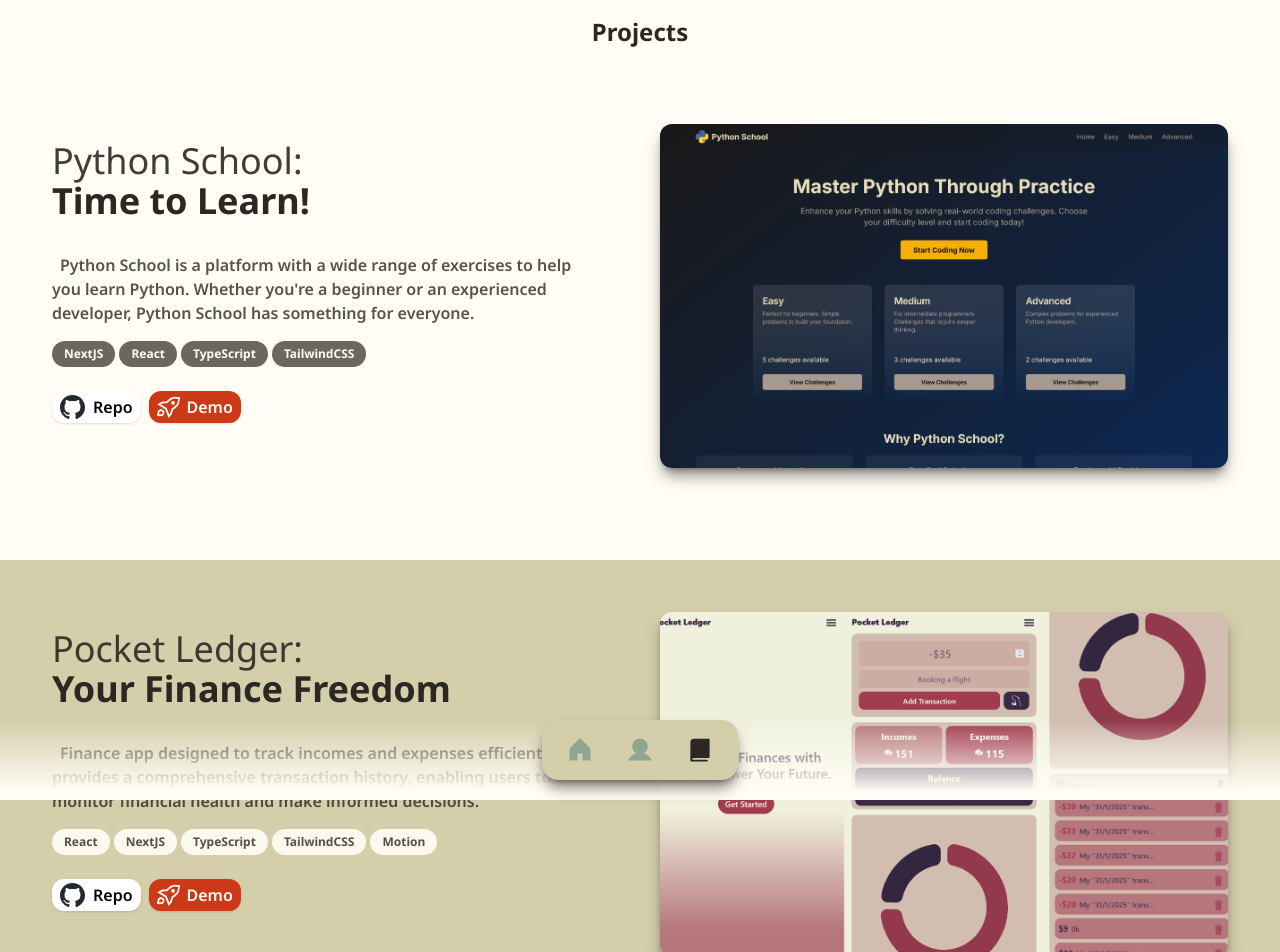
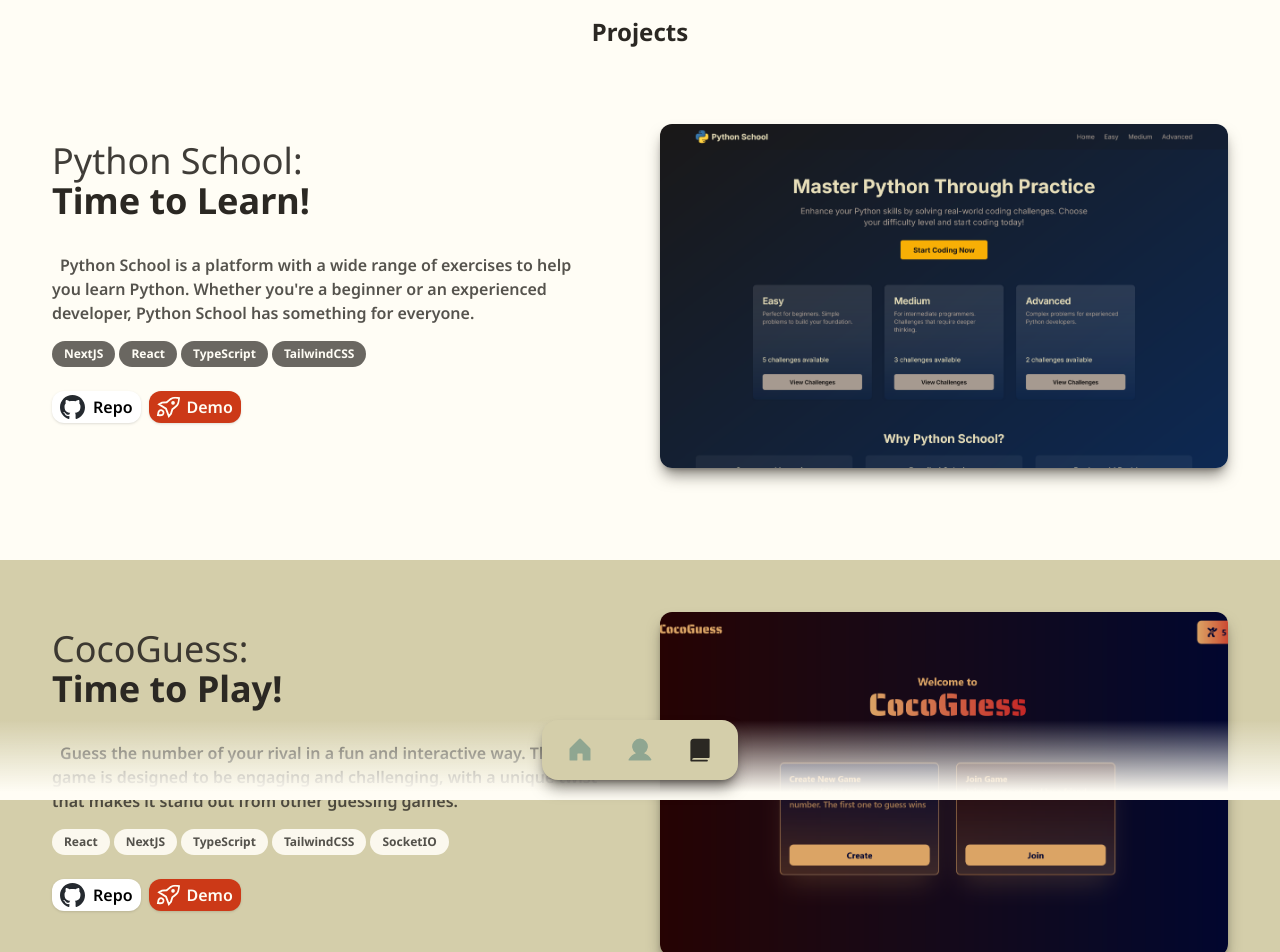
Before and after one commit to fantasyfuerte/portfolio, a Next.js app: page /projects in a window 1280 px wide. Shown: the top 952 px of the page. Built offline with nearby package versions, Linux system fonts and the light colour scheme.

Commit message:
Implement code changes to enhance functionality and improve performance

```diff
--- a/data.tsx
+++ b/data.tsx
@@ -17,14 +17,14 @@ export const projects = [
     technologies: ["NextJS", "React", "TypeScript", "TailwindCSS"],
   },
   {
-    name: "Pocket Ledger",
-    subtitle: "Your Finance Freedom",
+    name: "CocoGuess",
+    subtitle: "Time to Play!",
     description:
-      "Finance app designed to track incomes and expenses efficiently. It provides a comprehensive transaction history, enabling users to monitor financial health and make informed decisions.",
-    image: "/projects/pocket-ledger.png",
-    repo: "https://github.com/fantasyfuerte/pocket-ledger",
-    demo: "https://pocket-ledger.vercel.app/",
-    technologies: ["React", "NextJS", "TypeScript", "TailwindCSS", "Motion"],
+      "Guess the number of your rival in a fun and interactive way. The game is designed to be engaging and challenging, with a unique twist that makes it stand out from other guessing games.",
+    image: "/projects/cocoguess.png",
+    repo: "https://github.com/fantasyfuerte/numbers-game",
+    demo: "https://cocoguess.vercel.app/",
+    technologies: ["React", "NextJS", "TypeScript", "TailwindCSS", "SocketIO"],
   },
   {
     name: "Gainz Journal",
@@ -45,6 +45,7 @@ export const projects = [
       "AuthJS",
     ],
   },
+
   {
     name: "DO-IT-PROJECT",
     subtitle: "Accomplishing Goals",
@@ -54,6 +55,16 @@ export const projects = [
     repo: "https://github.com/fantasyfuerte/do-it-project",
     demo: "https://do-it-now-project.vercel.app/",
     technologies: ["React", "Vite", "TypeScript", "TailwindCSS", "Motion"],
+  },
+  {
+    name: "Pocket Ledger",
+    subtitle: "Your Finance Freedom",
+    description:
+      "Finance app designed to track incomes and expenses efficiently. It provides a comprehensive transaction history, enabling users to monitor financial health and make informed decisions.",
+    image: "/projects/pocket-ledger.png",
+    repo: "https://github.com/fantasyfuerte/pocket-ledger",
+    demo: "https://pocket-ledger.vercel.app/",
+    technologies: ["React", "NextJS", "TypeScript", "TailwindCSS", "Motion"],
   },
   {
     name: "Typing Test",
```
Also changed, not shown: public/projects/cocoguess.png (added).
